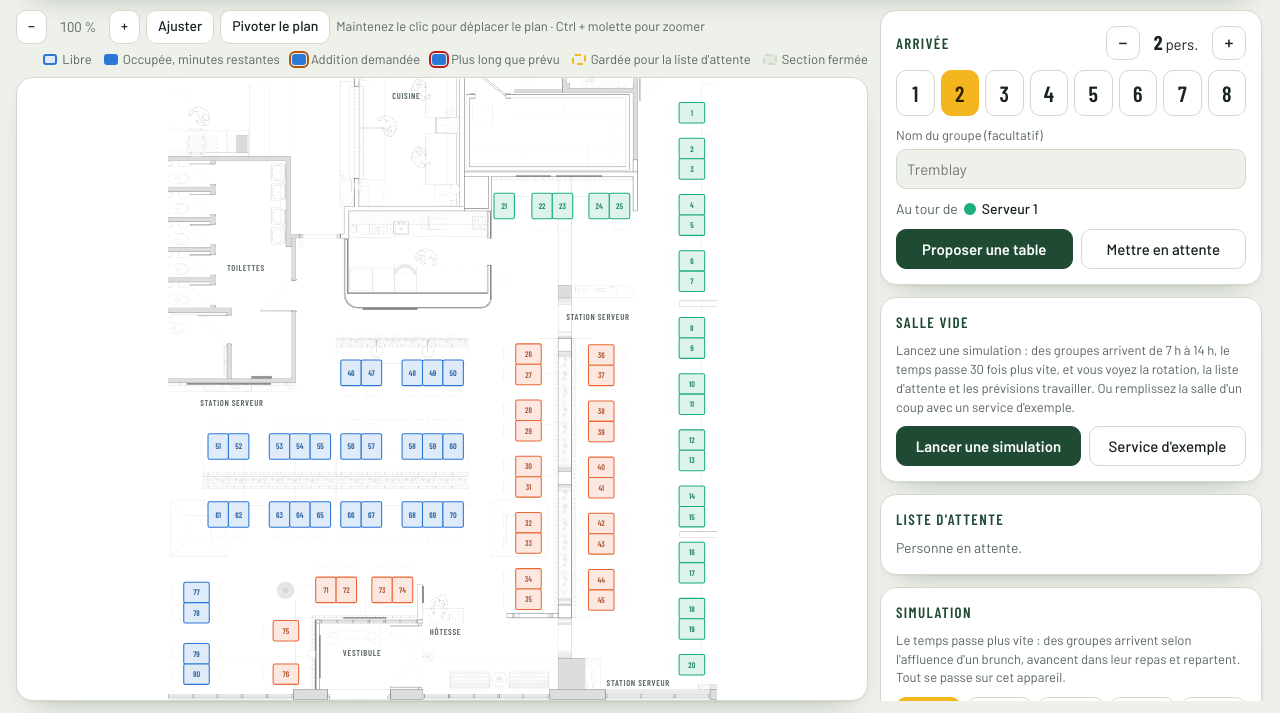
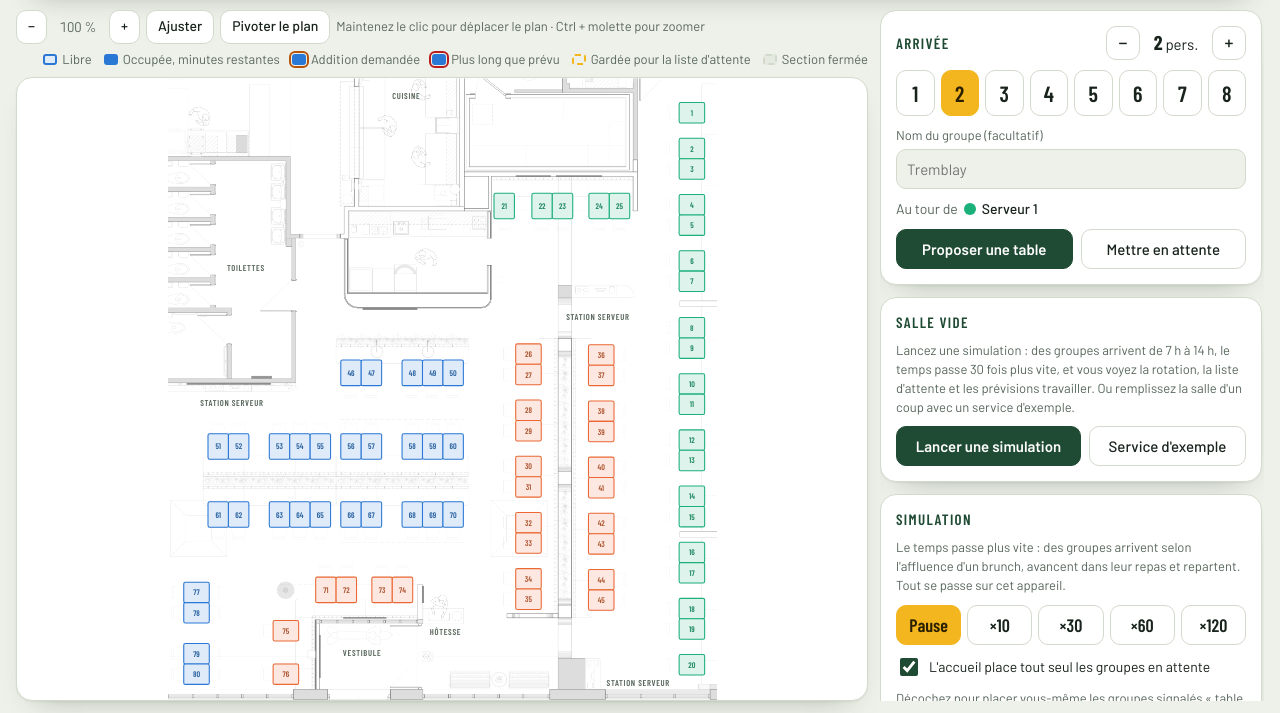
Before and after one commit to babmatjul/plan-de-salle-demo, a plain HTML site: page index.html in a window 1280 px wide. Shown: the part 87-800 px from the top of the page. Drawn offline with nearby package versions, Linux system fonts and the light colour scheme.

Commit message:
Keep simulation controls reachable during a long waitlist
Put the simulation card above the waitlist, show the first eight waiting
groups only, and let simulated groups leave after 25 minutes of waiting,
so the buttons stop moving while the queue grows.

Co-Authored-By: Claude Opus 5.5 <noreply@anthropic.com>

```diff
--- a/index.html
+++ b/index.html
@@ -543,9 +543,11 @@ function etapeSimulation(t){
     const e=f>=.9?'addition':f>=.75?'dessert':f>=.35?'plats':f>=.1?'commande':'assis';
     if(ORDRE_ETAPE[e]>(ORDRE_ETAPE[v.etape]??0)){v.etape=e;v.depuis=t;}
   }
-  // 2. L'accueil place les groupes en attente dont la table est prête depuis une minute.
+  // 2. Après 25 minutes d'attente, un groupe simulé finit par repartir.
+  for(const [id,a] of attenteTriee())if(t-a.ajout>25*6e4)delete S.attente[id];
+  // 3. L'accueil place les groupes en attente dont la table est prête depuis une minute.
   if(UI.autoPlacer){const prets=calculerPrets();for(const [id,c] of Object.entries(prets)){const a=S.attente[id];if(!a)continue;if(!a.pret){a.pret=t;continue;}if(t-a.pret>=6e4)simAsseoir(c,a.pers,a.nom,id,t);}}
-  // 3. De nouveaux groupes arrivent selon l'heure ; s'il y a déjà une file, ils s'y ajoutent.
+  // 4. De nouveaux groupes arrivent selon l'heure ; s'il y a déjà une file, ils s'y ajoutent.
   const k=poisson(AFFLUENCE[new Date(t).getHours()]||0);
   for(let i=0;i<k;i++){
     const n=tirerTaille();const nom=NOMS[Math.floor(Math.random()*NOMS.length)];
@@ -756,7 +758,7 @@ function carteSimulation(){
   <p class="aide">Le temps passe plus vite : des groupes arrivent selon l'affluence d'un brunch, avancent dans leur repas et repartent. Tout se passe sur cet appareil.</p>
   <div class="vitesses" role="group" aria-label="Vitesse de la simulation">${bt}</div>
   <label class="bascule"><input type="checkbox" id="auto-placer" ${UI.autoPlacer?'checked':''}>L'accueil place tout seul les groupes en attente</label>
-  <p class="aide">Décochez pour placer vous-même les groupes signalés « table prête ».</p>
+  <p class="aide">Décochez pour placer vous-même les groupes signalés « table prête ». Un groupe qui attend plus de 25 minutes repart.</p>
   <div class="rang"><button data-action="sim-service">${Object.keys(S.visites).length?'Recommencer à 7 h (vide la salle)':'Service complet de 7 h à 14 h'}</button></div>
   ${store.db?'':'<div><button class="lien" data-action="sim-reset">Arrêter et revenir à l\'heure réelle</button></div>'}</section>`;
 }
@@ -768,13 +770,13 @@ function carteRotation(){
   <ul class="liste">${li}</ul></section>`;
 }
 function carteAttente(){
-  const a=attenteTriee();
-  const li=a.map(([id,x])=>{
+  const a=attenteTriee();const MAX=8;
+  const li=a.slice(0,MAX).map(([id,x])=>{
     const c=PRETS[id];const m=minutesDepuis(x.ajout);
     if(c)return `<li class="pret"><span class="point" aria-hidden="true"></span><div class="q"><b>${esc(x.nom||'Sans nom')} · ${x.pers} pers.</b><small>Table prête : ${libTables(c.tables)} · ${esc(nomServeur(c.serveur))} · attend depuis ${m} min</small></div><button class="prim" data-action="placer-pret" data-id="${esc(id)}">Placer ici</button><button class="lien" data-action="retirer-attente" data-id="${esc(id)}">Retirer</button></li>`;
     const p=prevision(x.pers);const eta=p?(p.min===0?'Bientôt une table':`Table prévue dans ~${p.min} min`):'Groupe trop grand pour une rangée';
     return `<li><div class="q"><b>${esc(x.nom||'Sans nom')} · ${x.pers} pers.</b><small>Attend depuis ${m} min · ${eta}</small></div><button data-action="placer-attente" data-id="${esc(id)}">Choisir</button><button class="lien" data-action="retirer-attente" data-id="${esc(id)}">Retirer</button></li>`;
-  }).join('');
+  }).join('')+(a.length>MAX?`<li><div class="q"><small>Et ${pluriel(a.length-MAX,'autre groupe','autres groupes')}, placés au fur et à mesure.</small></div></li>`:'');
   return `<section class="carte"><div class="tete"><h2>Liste d'attente</h2>${a.length?`<span class="etat-sim">${pluriel(a.length,'groupe')}</span>`:''}</div>${a.length?`<ul class="liste">${li}</ul><p class="aide">Dès qu'une table convient au prochain groupe, elle lui est gardée (pointillés jaunes sur le plan) et sa ligne s'allume.</p>`:'<p class="vide">Personne en attente.</p>'}</section>`;
 }
 function cartePrevisions(filtre){
@@ -885,7 +887,7 @@ function rendrePanneau(){
     else if(UI.manuel)haut+=carteManuel();
     else if(UI.prop)haut+=carteProp();
     if(vides&&!UI.vitesse)haut+=carteDemarrer();
-    bas=carteAttente()+carteSimulation()+carteRotation()+cartePrevisions()+(vides?'':carteService());
+    bas=carteSimulation()+carteAttente()+carteRotation()+cartePrevisions()+(vides?'':carteService());
   }
   $('#haut').innerHTML=haut;$('#bas').innerHTML=bas;
   if(fid){const el=document.getElementById(fid);if(el&&el!==act){el.focus({preventScroll:true});if(sel&&el.setSelectionRange)try{el.setSelectionRange(sel[0],sel[1]);}catch(e){}}}
```
